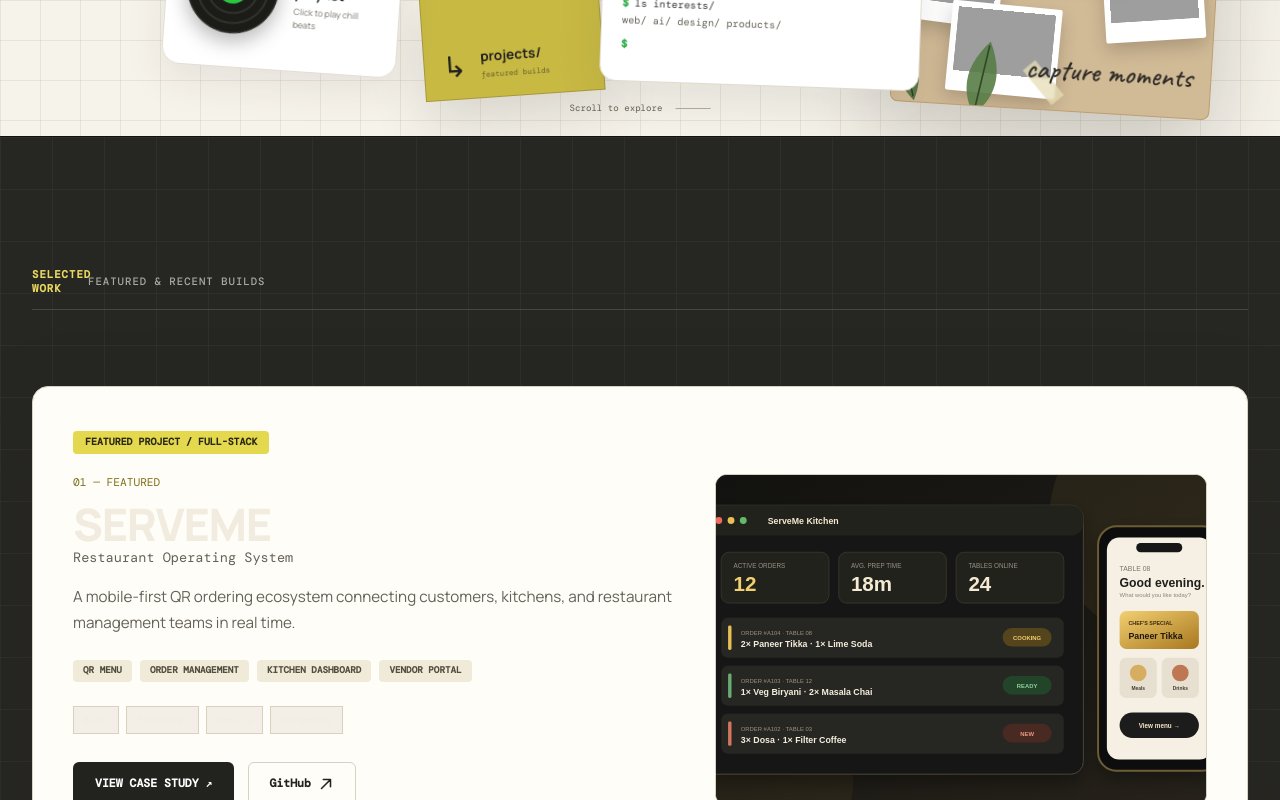
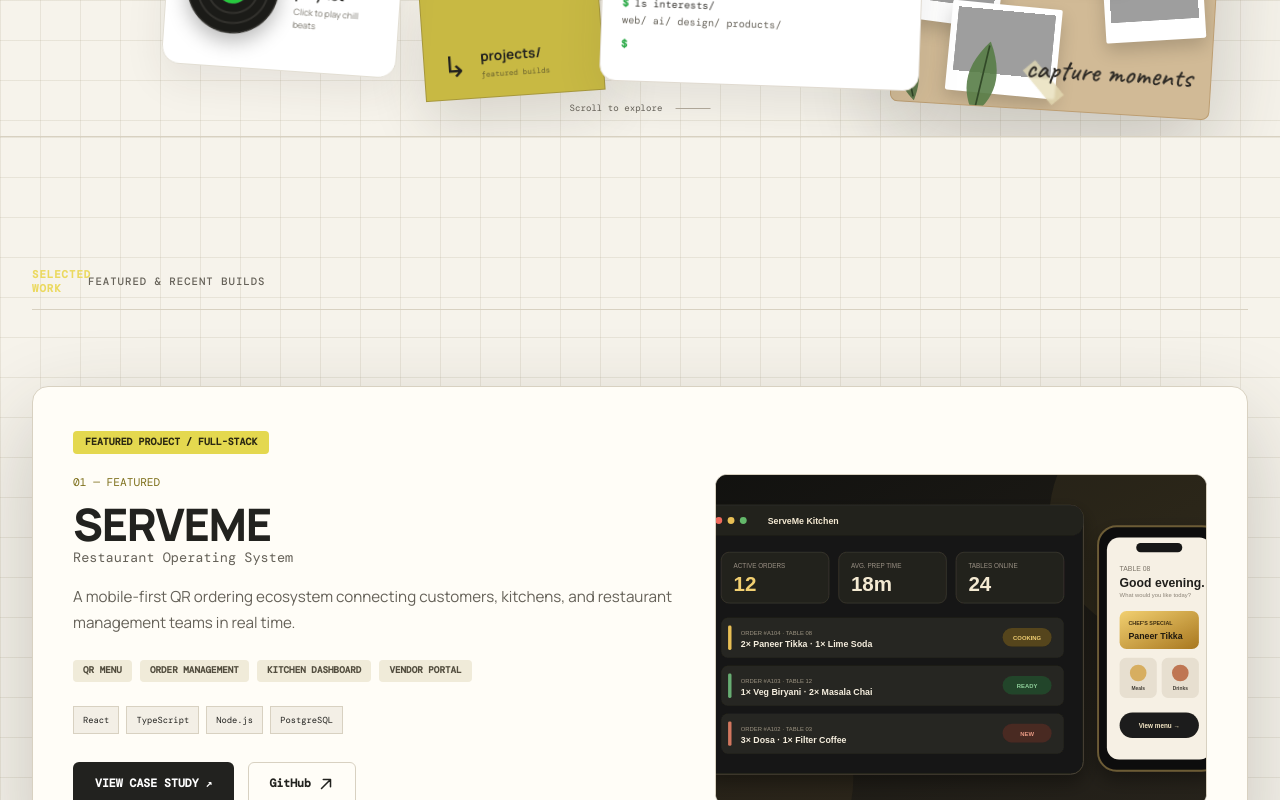
Before and after one commit to Shuv2202/portfolio, a Next.js app: page / in a window 1280 px wide. Shown: the part 800-1600 px from the top of the page. Built offline with nearby package versions, Linux system fonts and the light colour scheme; grey boxes are pictures that could not be loaded.

Commit message:
style: set Selected Work background to warm off-white paper grid matching Image 2 background theme

```diff
--- a/app/globals.css
+++ b/app/globals.css
@@ -497,12 +497,12 @@ img, svg { display: block; max-width: 100%; }
 @keyframes marquee { to { transform: translateX(-50%); } }
 
 /* Work */
-.work { padding-block: 130px 145px; border-top: 1px solid #121210; background-color: #262622; background-image: linear-gradient(rgba(255,255,255,.035) 1px,transparent 1px),linear-gradient(90deg,rgba(255,255,255,.035) 1px,transparent 1px); background-size: 52px 52px; color: #f1ecdf; }
+.work { padding-block: 130px 145px; border-top: 1px solid var(--line); background-color: #f6f3eb; background-image: linear-gradient(rgba(180, 170, 150, 0.22) 1px, transparent 1px), linear-gradient(90deg, rgba(180, 170, 150, 0.22) 1px, transparent 1px); background-size: 40px 40px; color: var(--ink); }
 .work__intro { display: grid; grid-template-columns: 1fr .55fr; gap: 100px; align-items: end; margin-bottom: 78px; }
-.work__intro .script { color: var(--yellow-soft); }
-.work__intro > p { padding-bottom: 11px; color: rgba(255,255,255,.55); font-size: .84rem; line-height: 1.8; }
-.section-kicker--dark { color: var(--yellow-soft); border-color: rgba(255,255,255,0.15); }
-.section-kicker--dark p { color: rgba(255,255,255,0.6); }
+.work__intro .script { color: #7c6e19; }
+.work__intro > p { padding-bottom: 11px; color: var(--ink-soft); font-size: .84rem; line-height: 1.8; }
+.section-kicker--dark { color: #7c6e19; border-color: var(--line); }
+.section-kicker--dark p { color: var(--ink-soft); }
 .project-window { overflow: hidden; border: 1px solid #716f67; background: #d7d1c4; color: var(--ink); box-shadow: 0 40px 100px rgba(0,0,0,.28); }
 .project-window__bar { position: relative; display: grid; grid-template-columns: 1fr auto 1fr; min-height: 47px; align-items: center; padding: 0 17px; border-bottom: 1px solid #9f988a; background: #bbb5aa; font: 500 .57rem var(--mono); }
 .project-window__bar > :nth-child(2) { justify-self: center; } .project-window__view { justify-self: end; color: #6c675e; }
```
